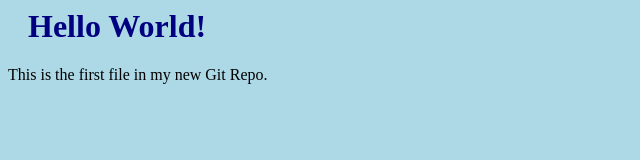
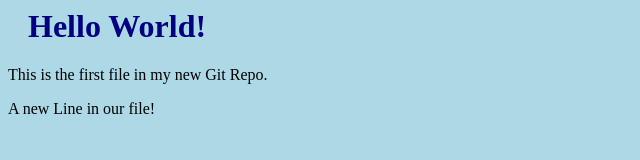
Before and after one commit to eyongrene211/hello-world, a plain HTML site: page index.html in a window 1280 px wide. Shown: the whole page, without its empty margins (0-640 px from the left). Drawn offline with Linux system fonts and the light colour scheme.

Commit message:
Updated index.html with a new line

```diff
--- a/index.html
+++ b/index.html
@@ -8,6 +8,7 @@
 
 <h1> Hello World!</h1>
 <p> This is the first file in my new Git Repo.</p>
+<p> A new Line in our file!</p>
 
 </body>
  </html>
```
